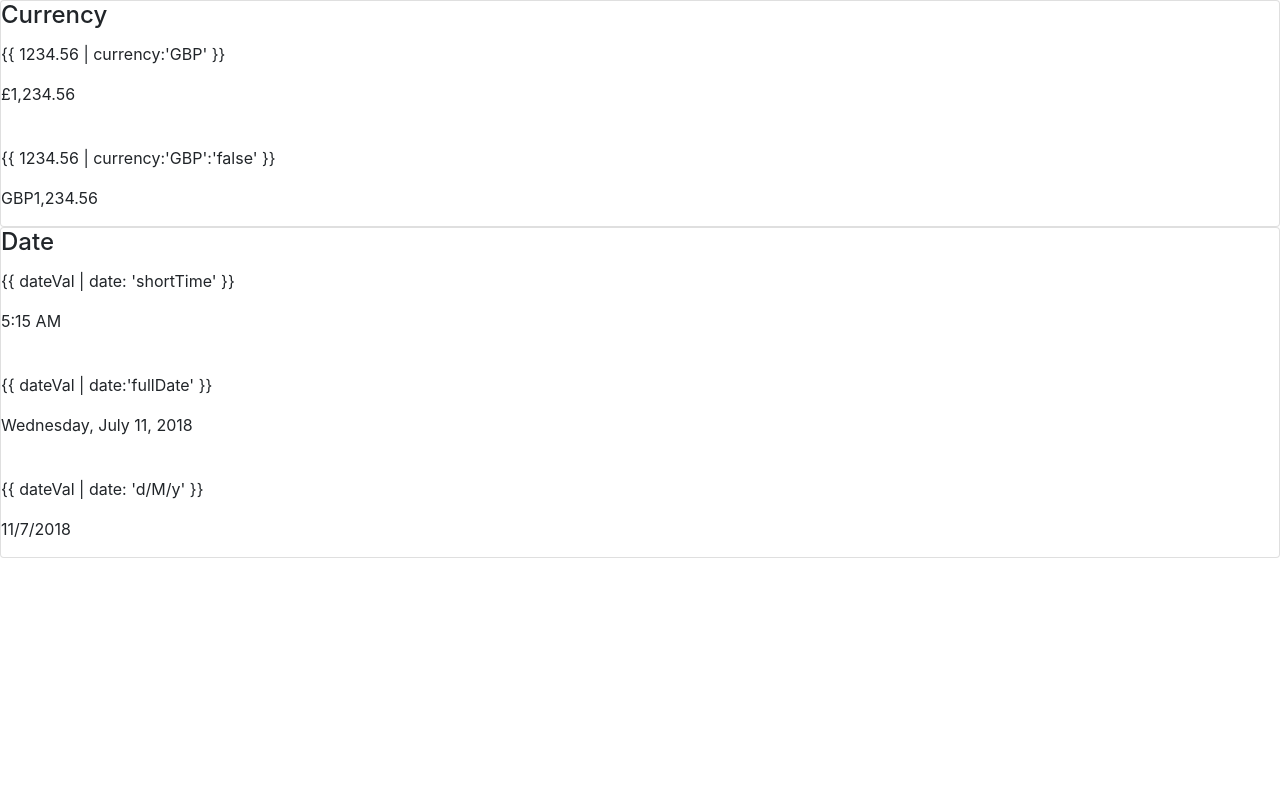
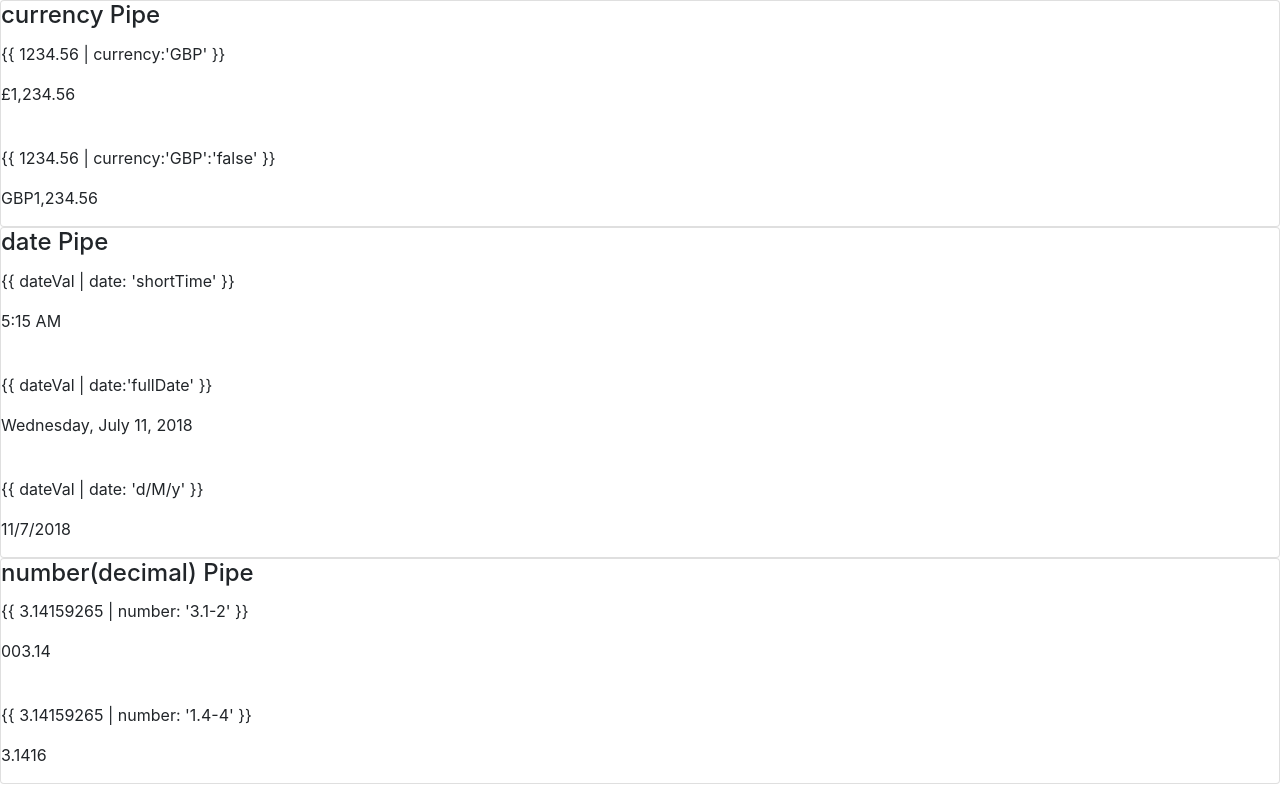
Before and after one commit to Aremyst/book-angular-from-theory-to-practice, an Angular app in the folder Page295_BuiltInPipes/BuiltInPipes/: page / in a window 1280 px wide. Built offline with nearby package versions, Linux system fonts and the light colour scheme.

Commit message:
Add "number"(decimal) pipe examples

```diff
--- a/Page295_BuiltInPipes/BuiltInPipes/src/app/built-in-pipes/built-in-pipes.component.html
+++ b/Page295_BuiltInPipes/BuiltInPipes/src/app/built-in-pipes/built-in-pipes.component.html
@@ -1,5 +1,5 @@
 <div class="card card-block">
-  <h4 class="card-title">Currency</h4>
+  <h4 class="card-title">currency Pipe</h4>
     <div class="card-text">
       <p ngNonBindable>{{ 1234.56 | currency:'GBP' }}</p>
       <p>{{ 1234.56 | currency:"GBP" }}</p>
@@ -9,7 +9,7 @@
     </div>
 </div>
 <div class="card card-block">
-  <h4 class="card-title">Date</h4>
+  <h4 class="card-title">date Pipe</h4>
   <div class="card-text">
     <p ngNonBindable>{{ dateVal | date: 'shortTime' }}</p>
     <p>{{ dateVal | date: 'shortTime' }}</p>
@@ -21,3 +21,13 @@
     <p>{{ dateVal | date: 'd/M/y' }}</p>
   </div>
 </div>
+<div class="card card-block">
+  <h4 class="card-title">number(decimal) Pipe</h4>
+  <div class="card-text">
+    <p ngNonBindable>{{ 3.14159265 | number: '3.1-2' }}</p>
+    <p>{{ 3.14159265 | number: '3.1-2' }}</p>
+    <br/>
+    <p ngNonBindable>{{ 3.14159265 | number: '1.4-4' }}</p>
+    <p>{{ 3.14159265 | number: '1.4-4' }}</p>
+  </div>
+</div>
```
